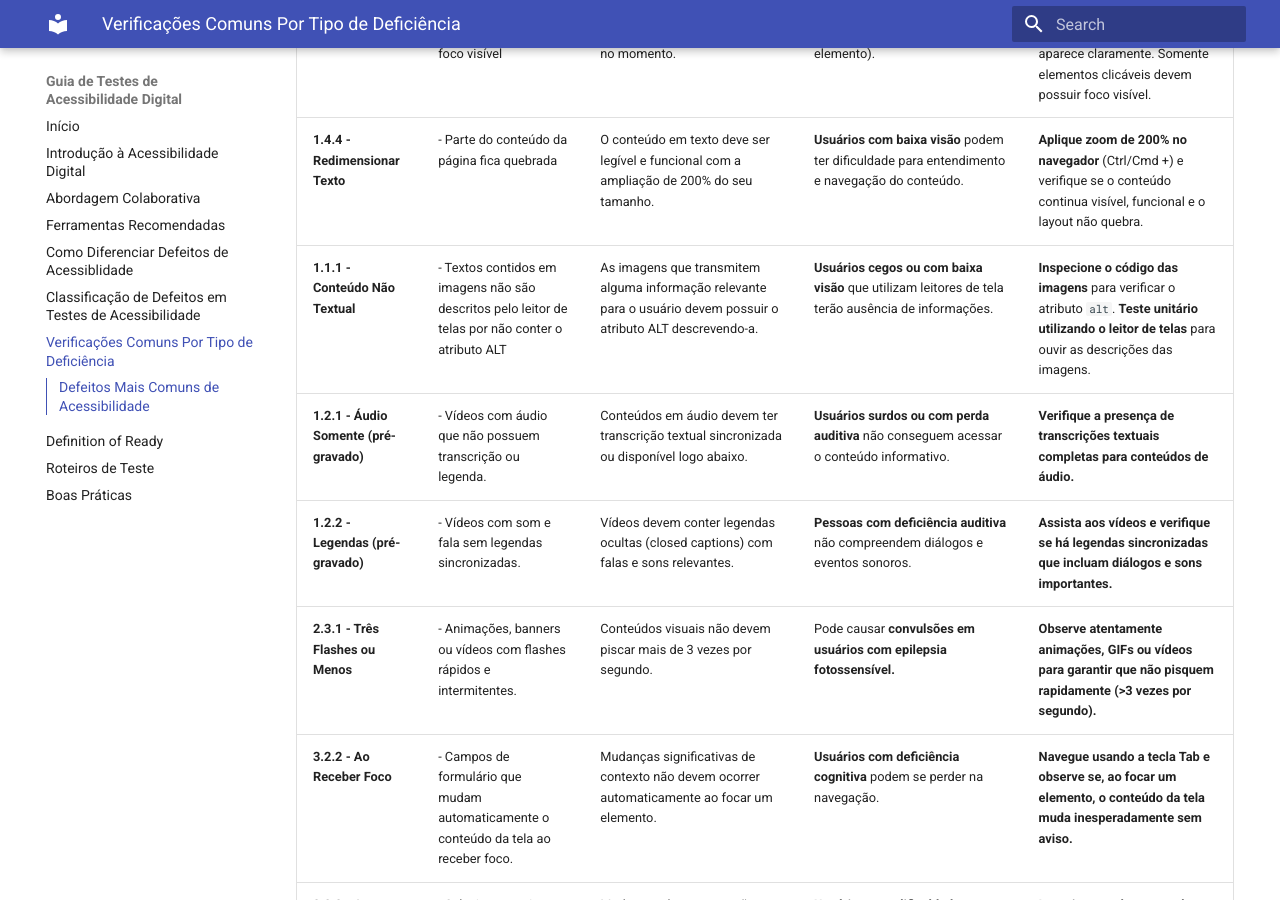
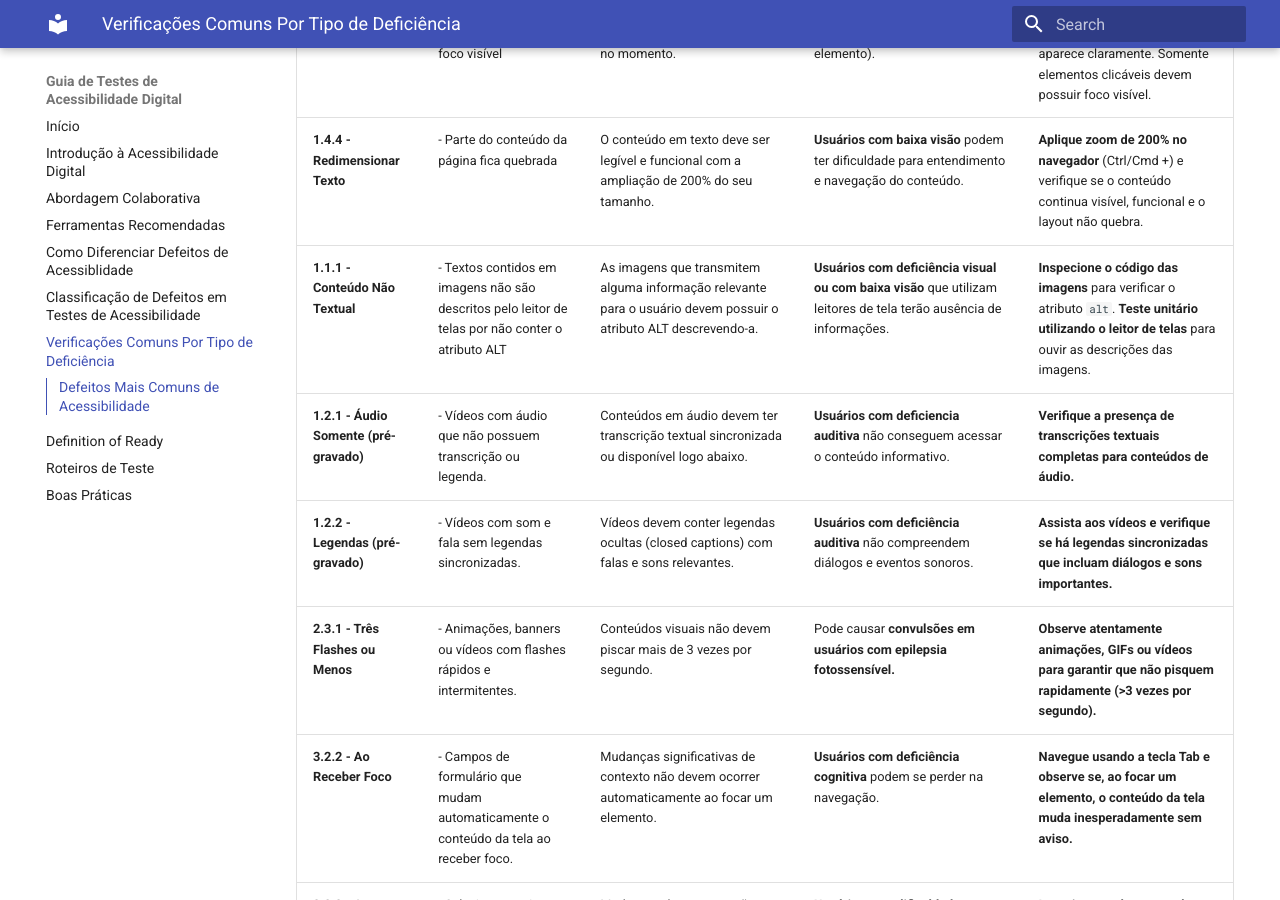
Before and after one commit to MariFalkemback/guia-acessibilidade, an MkDocs documentation site: the page built from docs/verificacoes_por_deficiencia.md, in a window 1280 px wide and 900 px high, scrolled down 3147 px. Built offline with MkDocs 1.6.1 and Material for MkDocs 9.7.7, drawn with Linux system fonts in a browser that asks for light colours.

Commit message:
ajustes em nomenclaturas

```diff
--- a/docs/verificacoes_por_deficiencia.md
+++ b/docs/verificacoes_por_deficiencia.md
@@ -29,9 +29,9 @@ A aplicação dessas verificações permite identificar falhas específicas e pr
 | **1.3.1 - Informações e Relações<br>2.4.6 - Cabeçalhos e Rótulos** | - Textos que não estão marcados como cabeçalho<br>- Textos que estão em nível errado de cabeçalho | Todo texto que é título ou subtítulo de uma página deve estar numa estrutura de cabeçalho `<h1>`, `<h2>`, `<h3>` etc. | **Usuários de leitores de tela** terão dificuldade para encontrar os conteúdos relevantes da tela, visto que não é possível utilizar a navegação rápida por cabeçalhos. | **Inspecione os títulos e subtítulos** (com as ferramentas do desenvolvedor ou um validador de cabeçalhos) garantindo que todos estejam como cabeçalhos e com sua hierarquia correta. **Use atalhos de navegação por cabeçalho em leitores de tela ('H' no NVDA).** |
 | **2.4.7 - Foco Visível** | - Botões, tooltips, radiobuttons, etc, sem foco visível<br>- Textos, imagens com foco visível | Ao se navegar por teclado deve ser possível identificar visualmente e facilmente qual elemento da página tem o foco no momento. | **Usuários com deficiência visual (baixa visão)** que utilizam teclado não conseguem identificar onde está a navegação (em qual elemento). | **Navegue por tab** em todos elementos clicáveis. Observe se um indicador de foco (contorno, mudança de cor) aparece claramente. Somente elementos clicáveis devem possuir foco visível. |
 | **1.4.4 - Redimensionar Texto** | - Parte do conteúdo da página fica quebrada | O conteúdo em texto deve ser legível e funcional com a ampliação de 200% do seu tamanho. | **Usuários com baixa visão** podem ter dificuldade para entendimento e navegação do conteúdo. | **Aplique zoom de 200% no navegador** (Ctrl/Cmd +) e verifique se o conteúdo continua visível, funcional e o layout não quebra. |
-| **1.1.1 - Conteúdo Não Textual** | - Textos contidos em imagens não são descritos pelo leitor de telas por não conter o atributo ALT | As imagens que transmitem alguma informação relevante para o usuário devem possuir o atributo ALT descrevendo-a. | **Usuários cegos ou com baixa visão** que utilizam leitores de tela terão ausência de informações. | **Inspecione o código das imagens** para verificar o atributo `alt`. **Teste unitário utilizando o leitor de telas** para ouvir as descrições das imagens. |
-| **1.2.1 - Áudio Somente (pré-gravado)** | - Vídeos com áudio que não possuem transcrição ou legenda. | Conteúdos em áudio devem ter transcrição textual sincronizada ou disponível logo abaixo. | **Usuários surdos ou com perda auditiva** não conseguem acessar o conteúdo informativo. | **Verifique a presença de transcrições textuais completas para conteúdos de áudio.** |
-| **1.2.2 - Legendas (pré-gravado)** | - Vídeos com som e fala sem legendas sincronizadas. | Vídeos devem conter legendas ocultas (closed captions) com falas e sons relevantes. | **Pessoas com deficiência auditiva** não compreendem diálogos e eventos sonoros. | **Assista aos vídeos e verifique se há legendas sincronizadas que incluam diálogos e sons importantes.** |
+| **1.1.1 - Conteúdo Não Textual** | - Textos contidos em imagens não são descritos pelo leitor de telas por não conter o atributo ALT | As imagens que transmitem alguma informação relevante para o usuário devem possuir o atributo ALT descrevendo-a. | **Usuários com deficiência visual ou com baixa visão** que utilizam leitores de tela terão ausência de informações. | **Inspecione o código das imagens** para verificar o atributo `alt`. **Teste unitário utilizando o leitor de telas** para ouvir as descrições das imagens. |
+| **1.2.1 - Áudio Somente (pré-gravado)** | - Vídeos com áudio que não possuem transcrição ou legenda. | Conteúdos em áudio devem ter transcrição textual sincronizada ou disponível logo abaixo. | **Usuários com deficiencia auditiva** não conseguem acessar o conteúdo informativo. | **Verifique a presença de transcrições textuais completas para conteúdos de áudio.** |
+| **1.2.2 - Legendas (pré-gravado)** | - Vídeos com som e fala sem legendas sincronizadas. | Vídeos devem conter legendas ocultas (closed captions) com falas e sons relevantes. | **Usuários com deficiência auditiva** não compreendem diálogos e eventos sonoros. | **Assista aos vídeos e verifique se há legendas sincronizadas que incluam diálogos e sons importantes.** |
 | **2.3.1 - Três Flashes ou Menos** | - Animações, banners ou vídeos com flashes rápidos e intermitentes. | Conteúdos visuais não devem piscar mais de 3 vezes por segundo. | Pode causar **convulsões em usuários com epilepsia fotossensível.** | **Observe atentamente animações, GIFs ou vídeos para garantir que não pisquem rapidamente (>3 vezes por segundo).** |
 | **3.2.2 - Ao Receber Foco** | - Campos de formulário que mudam automaticamente o conteúdo da tela ao receber foco. | Mudanças significativas de contexto não devem ocorrer automaticamente ao focar um elemento. | **Usuários com deficiência cognitiva** podem se perder na navegação. | **Navegue usando a tecla Tab e observe se, ao focar um elemento, o conteúdo da tela muda inesperadamente sem aviso.** |
 | **3.2.3 - Ao Receber Entrada** | - Selecionar um item de um menu redireciona para outra página sem aviso. | Mudanças de contexto não devem acontecer automaticamente após entrada de dados. | **Usuários com dificuldades cognitivas** perdem o controle da navegação. | **Interaja com elementos de entrada (ex: selecione um item em um dropdown, digite em um campo) e verifique se há redirecionamentos ou mudanças de contexto inesperadas.** |
```
Also changed, not shown: site/search/search_index.json, site/verificacoes_por_deficiencia/index.html.
